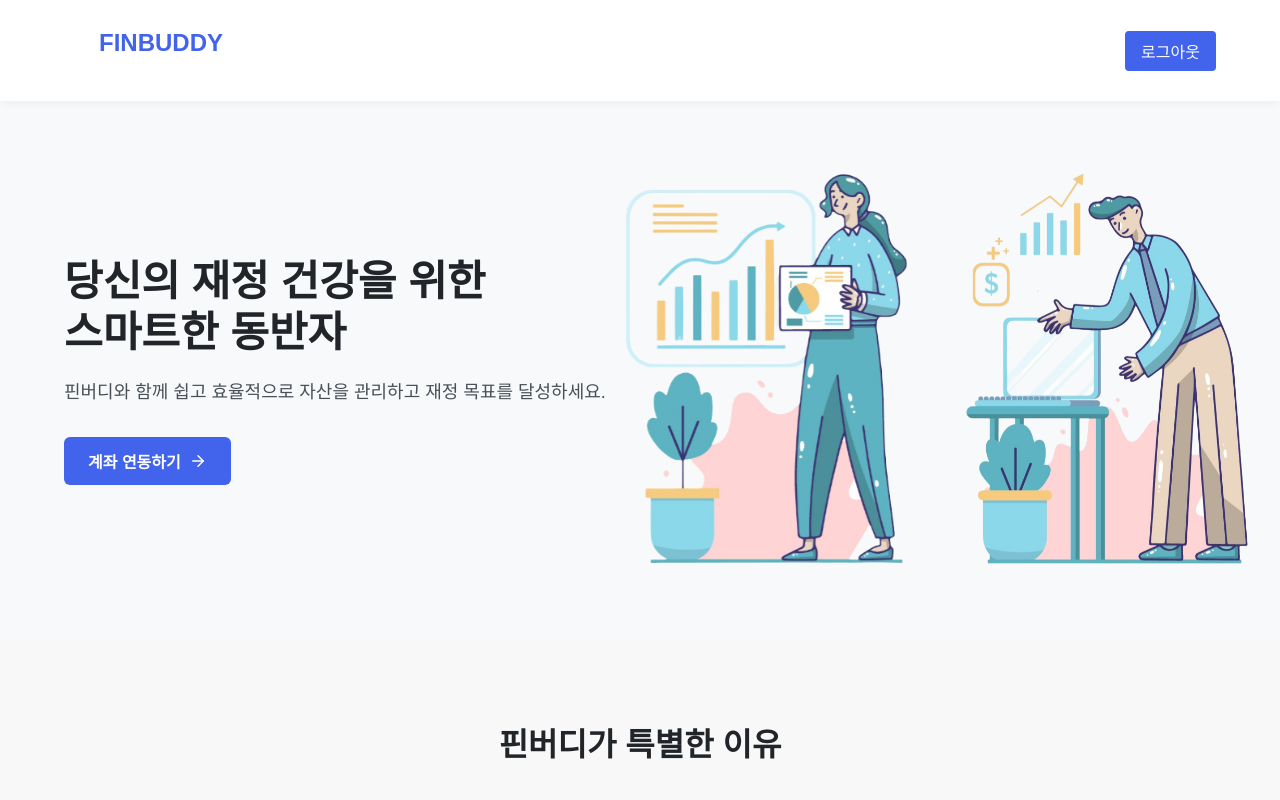
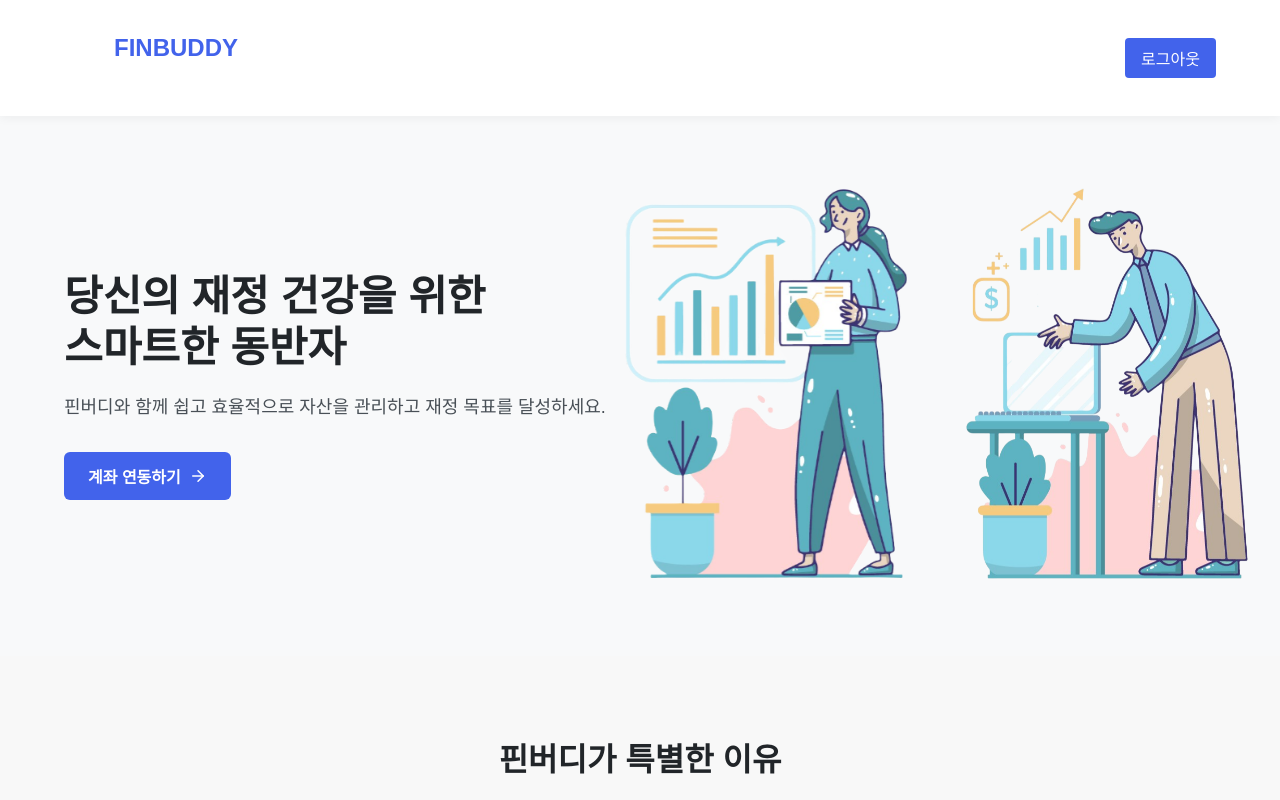
Before and after one commit to 200OK-Finbuddy/Finbuddy-FE, a React (Vite) app: page / in a window 1280 px wide. Shown: the top 800 px of the page. Built offline with nearby package versions, Linux system fonts and the light colour scheme; no server answers.

Commit message:
feat: 사이드바 수정

```diff
--- a/src/styles/Sidebar.css
+++ b/src/styles/Sidebar.css
@@ -12,9 +12,9 @@
 }
 
 .logo {
-  padding: 0 35px;
-  margin-top: 5px;
-  margin-bottom: 20px;
+  padding: 0 50px;
+  margin-top: 10px;
+  margin-bottom: 30px;
   display: flex;
   align-items: center;
   gap: 8px;
```
